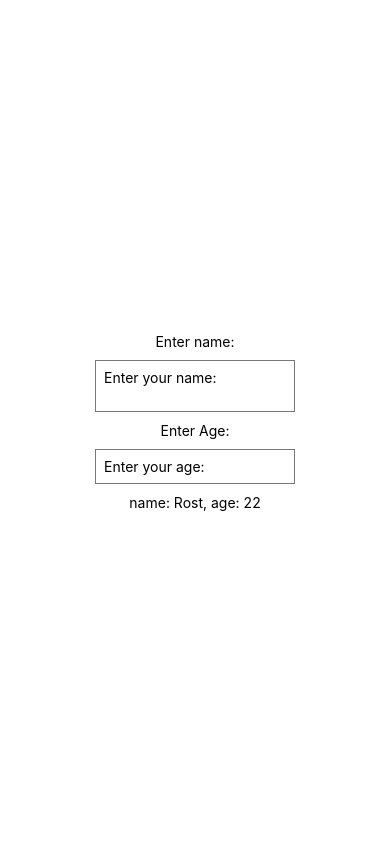
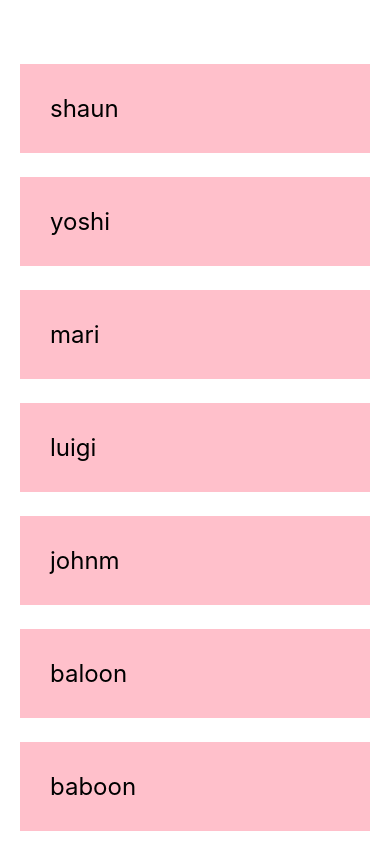
Before and after one commit to happy-man/react-native-beginning, a React Native app: screen / in a window 390 px wide. Built offline with nearby package versions, Linux system fonts and the light colour scheme.

Commit message:
Manual list rendering in React Native

```diff
--- a/App.js
+++ b/App.js
@@ -1,31 +1,26 @@
 import React, {useState} from 'react';
-import {View, Text, StyleSheet, TextInput} from 'react-native';
+import {View, Text, StyleSheet, ScrollView} from 'react-native';
 
 export default function App() {
-  const [name, setName] = useState('Rost');
-  const [age, setAge] = useState(22);
+  const [people, setPeople] = useState([
+    {name: 'shaun', key: '1'},
+    {name: 'yoshi', key: '2'},
+    {name: 'mari', key: '3'},
+    {name: 'luigi', key: '4'},
+    {name: 'johnm', key: '5'},
+    {name: 'baloon', key: '6'},
+    {name: 'baboon', key: '7'},
+  ]);
 
   return (
     <View style={styles.container}>
-      <Text>Enter name:</Text>
-      <TextInput
-        multiline
-        style={styles.input}
-        placeholder="Enter your name:"
-        onChangeText={val => setName(val)}
-      />
-
-      <Text>Enter Age:</Text>
-      <TextInput
-        style={styles.input}
-        keyboardType="numeric"
-        placeholder="Enter your age:"
-        onChangeText={val => setAge(val)}
-      />
-
-      <Text>
-        name: {name}, age: {age}
-      </Text>
+      <ScrollView>
+        {people.map(item => (
+          <View key={item.key}>
+            <Text style={styles.item}>{item.name}</Text>
+          </View>
+        ))}
+      </ScrollView>
     </View>
   );
 }
@@ -34,14 +29,15 @@ const styles = StyleSheet.create({
   container: {
     flex: 1,
     backgroundColor: '#fff',
-    justifyContent: 'center',
-    alignItems: 'center',
+    paddingTop: 40,
+    paddingHorizontal: 20,
+    // justifyContent: 'center',
+    // alignItems: 'center',
   },
-  input: {
-    borderWidth: 1,
-    borderColor: '#777',
-    padding: 8,
-    margin: 10,
-    width: 200,
+  item: {
+    marginTop: 24,
+    padding: 30,
+    backgroundColor: 'pink',
+    fontSize: 24,
   },
 });
```
